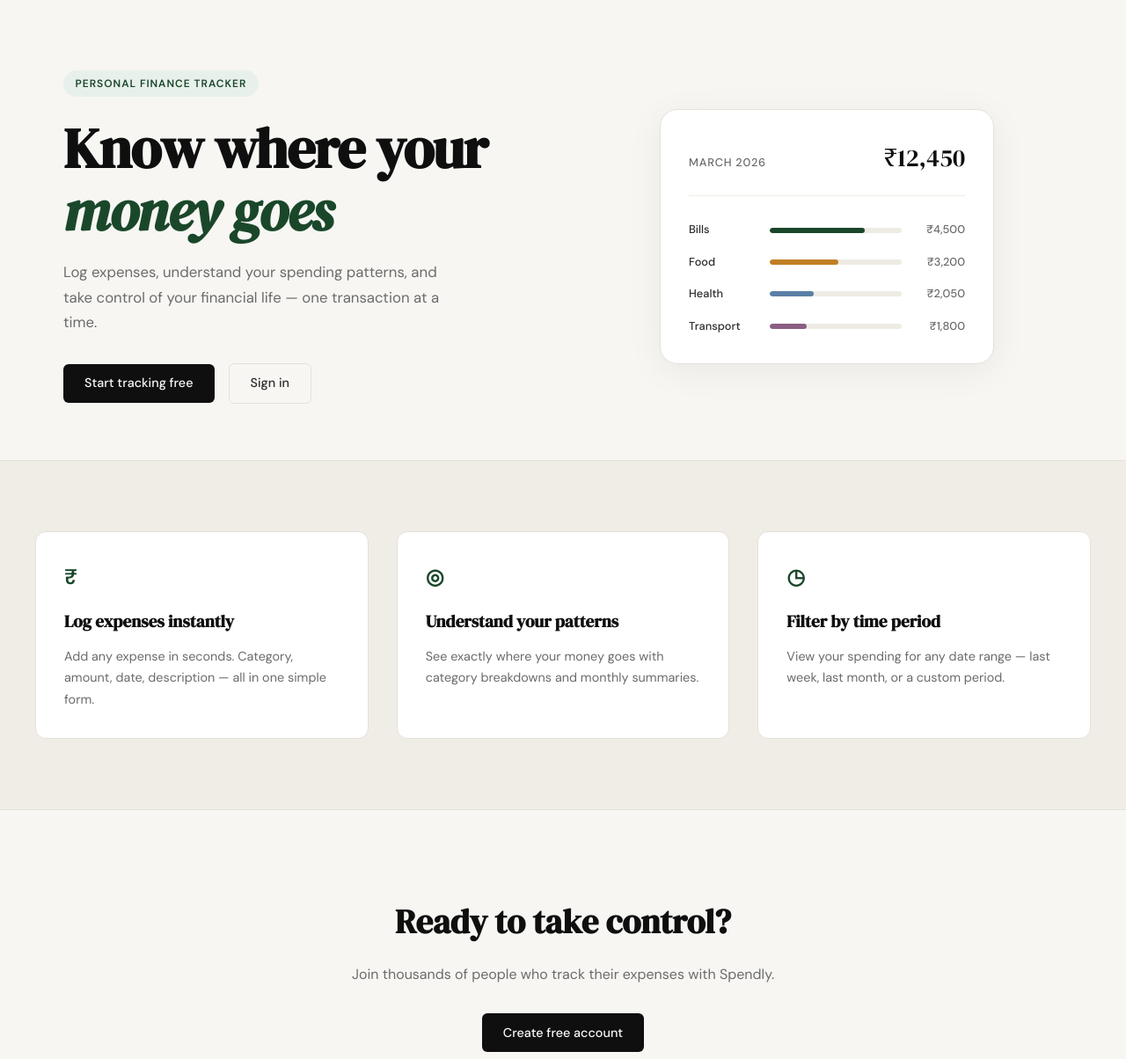
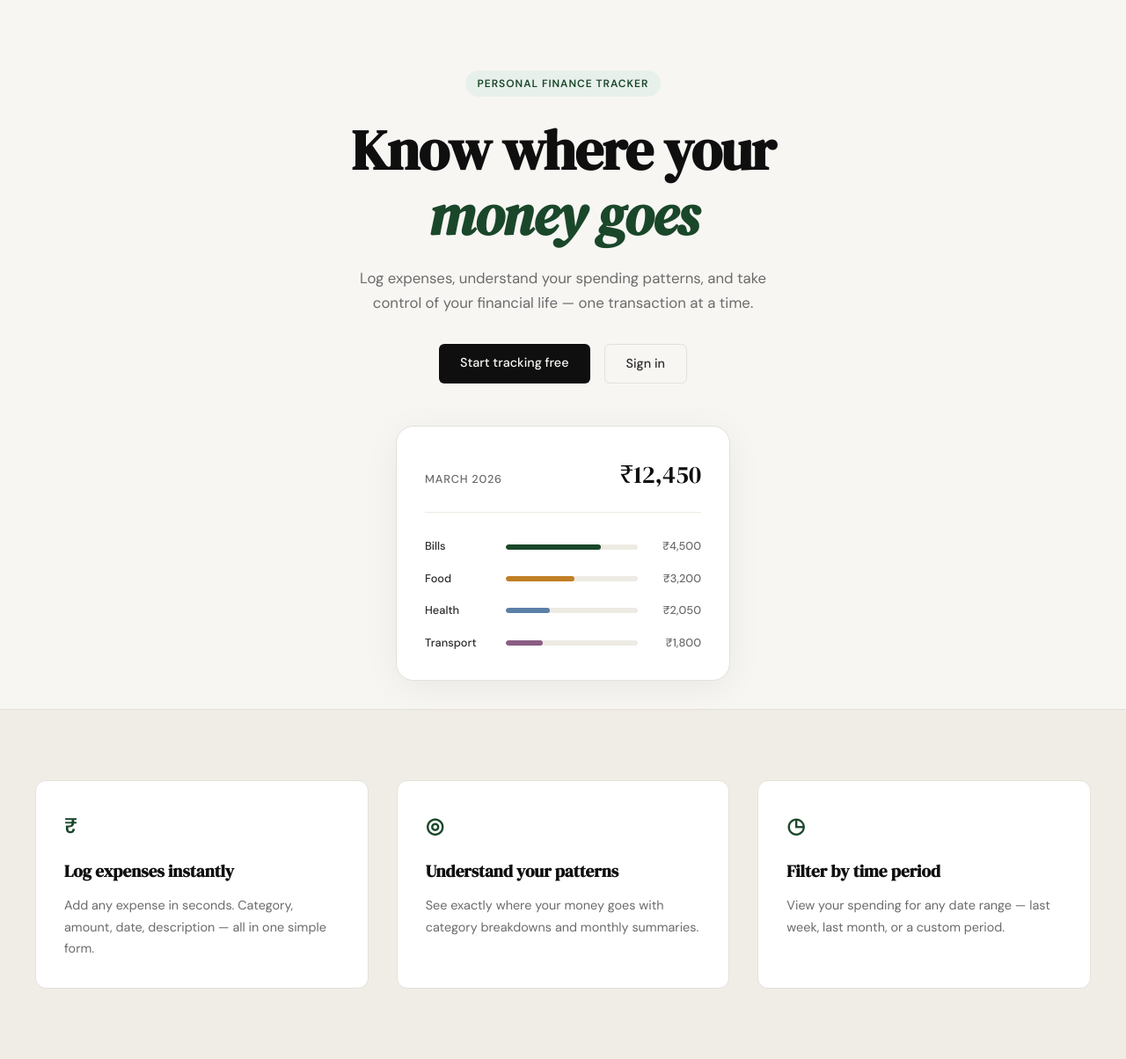
Before and after one commit to harshitjadiya24/Spendly, a Flask app: page / in a window 1280 px wide. Shown: the part 61-1265 px from the top of the page at 88% size. Run offline with Flask 3, Linux system fonts and the light colour scheme.

Commit message:
redesign hero section

```diff
--- a/static/css/style.css
+++ b/static/css/style.css
@@ -124,12 +124,14 @@ a { color: inherit; text-decoration: none; }
 /* ------------------------------------------------------------------ */
 
 .hero {
-    padding: 5rem 2rem 4rem;
-    display: grid;
-    grid-template-columns: 1fr 1fr;
-    gap: 4rem;
-    align-items: center;
+    padding: 5rem 2rem 2rem;
     max-width: var(--max-width);
+    margin: 0 auto;
+}
+
+.hero-centered .hero-inner {
+    text-align: center;
+    max-width: 640px;
     margin: 0 auto;
 }
 
@@ -149,7 +151,7 @@ a { color: inherit; text-decoration: none; }
 .hero-title {
     font-family: var(--font-display);
     font-size: clamp(2.5rem, 5vw, 4rem);
-    line-height: 1.1;
+    line-height: 1.15;
     letter-spacing: -0.02em;
     color: var(--ink);
     margin-bottom: 1.25rem;
@@ -164,24 +166,25 @@ a { color: inherit; text-decoration: none; }
     font-size: 1.05rem;
     color: var(--ink-muted);
     line-height: 1.7;
-    max-width: 460px;
-    margin-bottom: 2rem;
+    max-width: 500px;
+    margin: 0 auto 2rem;
 }
 
 .hero-actions {
     display: flex;
     gap: 1rem;
-    align-items: center;
+    justify-content: center;
+}
+
+.hero-visual {
+    display: flex;
+    justify-content: center;
+    margin-top: 3rem;
 }
 
 /* ------------------------------------------------------------------ */
 /* Mock card (hero visual)                                             */
 /* ------------------------------------------------------------------ */
-
-.hero-visual {
-    display: flex;
-    justify-content: center;
-}
 
 .mock-card {
     background: var(--paper-card);
@@ -588,15 +591,6 @@ a { color: inherit; text-decoration: none; }
 /* ------------------------------------------------------------------ */
 
 @media (max-width: 900px) {
-    .hero {
-        grid-template-columns: 1fr;
-        text-align: center;
-    }
-
-    .hero-subtitle { max-width: 100%; }
-    .hero-actions { justify-content: center; }
-    .hero-visual { display: none; }
-
     .features-inner { grid-template-columns: 1fr; }
 }
 
--- a/templates/landing.html
+++ b/templates/landing.html
@@ -4,12 +4,11 @@
 
 {% block content %}
 
-<section class="hero">
+<section class="hero hero-centered">
     <div class="hero-inner">
         <div class="hero-badge">Personal Finance Tracker</div>
         <h1 class="hero-title">
-            Know where your<br>
-            <em>money goes</em>
+            Know where your <em>money goes</em>
         </h1>
         <p class="hero-subtitle">
             Log expenses, understand your spending patterns,
```
